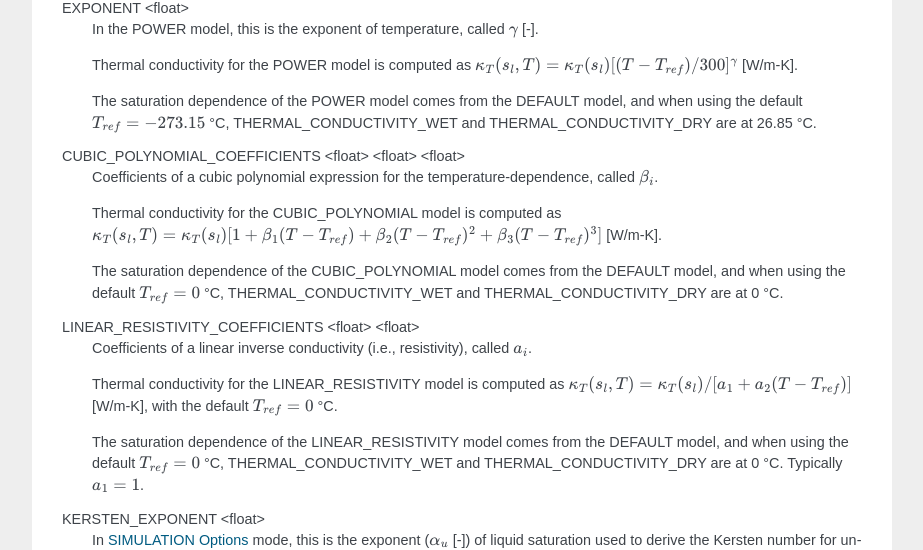
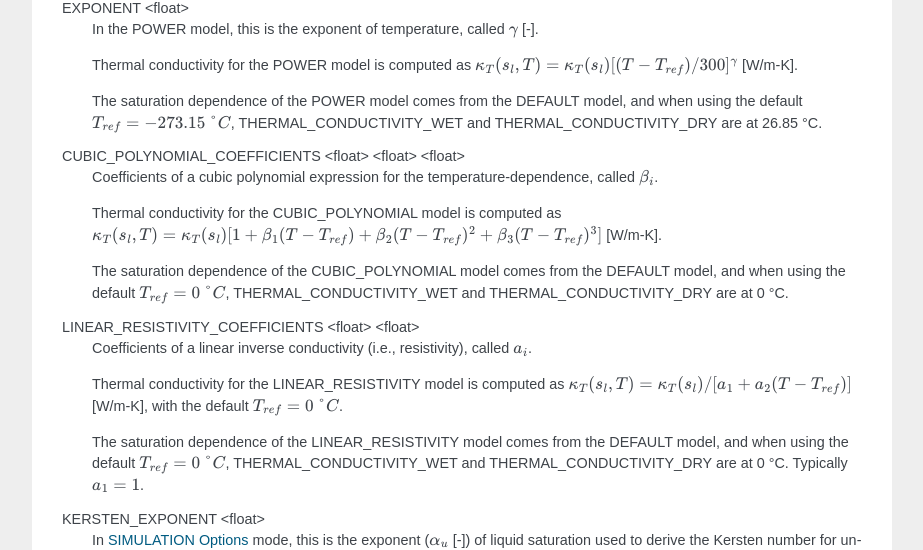
Before and after one commit to Miracloon/pflotran-documentation, a Sphinx documentation site: the page built from source/user_guide/cards/subsurface/characteristic_curves_thermal_card.rst, in a window 1280 px wide and 900 px high, scrolled down 1993 px. Shown: the part 148-698 px from the top of the window, without its empty margins (318-1241 px from the left). Built offline with Sphinx 7.4.7, drawn with Linux system fonts in a browser that asks for light colours; some of the changed text lies outside the part shown.

Commit message:
Clarified temperature applicability for dry conditions. Moved degree symbols to math context.

```diff
--- a/source/user_guide/cards/subsurface/characteristic_curves_thermal_card.rst
+++ b/source/user_guide/cards/subsurface/characteristic_curves_thermal_card.rst
@@ -135,21 +135,21 @@
 
  Thermal conductivity for the POWER model is computed as :math:`\kappa_T(s_l,T)=\kappa_T(s_l)[(T-T_{ref})/300]^\gamma` [W/m-K].
 
- The saturation dependence of the POWER model comes from the DEFAULT model, and when using the default :math:`T_{ref}=-273.15` °C, THERMAL_CONDUCTIVITY_WET and THERMAL_CONDUCTIVITY_DRY are at 26.85 °C.
+ The saturation dependence of the POWER model comes from the DEFAULT model, and when using the default :math:`T_{ref}=-273.15\:°C`, THERMAL_CONDUCTIVITY_WET and THERMAL_CONDUCTIVITY_DRY are at 26.85 °C.
 
 CUBIC_POLYNOMIAL_COEFFICIENTS <float> <float> <float>
  Coefficients of a cubic polynomial expression for the temperature-dependence, called :math:`\beta_i`.
 
  Thermal conductivity for the CUBIC_POLYNOMIAL model is computed as :math:`\kappa_T(s_l,T)=\kappa_T(s_l)[1 + \beta_1 (T-T_{ref}) + \beta_2 (T-T_{ref})^2 + \beta_3 (T-T_{ref})^3]` [W/m-K].
 
- The saturation dependence of the CUBIC_POLYNOMIAL model comes from the DEFAULT model, and when using the default :math:`T_{ref}=0` °C, THERMAL_CONDUCTIVITY_WET and THERMAL_CONDUCTIVITY_DRY are at 0 °C.
+ The saturation dependence of the CUBIC_POLYNOMIAL model comes from the DEFAULT model, and when using the default :math:`T_{ref}=0\:°C`, THERMAL_CONDUCTIVITY_WET and THERMAL_CONDUCTIVITY_DRY are at 0 °C.
 
 LINEAR_RESISTIVITY_COEFFICIENTS <float> <float>
  Coefficients of a linear inverse conductivity (i.e., resistivity), called :math:`a_i`.
 
- Thermal conductivity for the LINEAR_RESISTIVITY model is computed as :math:`\kappa_T(s_l,T)=\kappa_T(s_l)/[a_1 + a_2 (T - T_{ref})]` [W/m-K], with the default :math:`T_{ref}=0` °C.
+ Thermal conductivity for the LINEAR_RESISTIVITY model is computed as :math:`\kappa_T(s_l,T)=\kappa_T(s_l)/[a_1 + a_2 (T - T_{ref})]` [W/m-K], with the default :math:`T_{ref}=0\:°C`.
 
- The saturation dependence of the LINEAR_RESISTIVITY model comes from the DEFAULT model, and when using the default :math:`T_{ref}=0` °C, THERMAL_CONDUCTIVITY_WET and THERMAL_CONDUCTIVITY_DRY are at 0 °C. Typically :math:`a_1=1`.
+ The saturation dependence of the LINEAR_RESISTIVITY model comes from the DEFAULT model, and when using the default :math:`T_{ref}=0\:°C`, THERMAL_CONDUCTIVITY_WET and THERMAL_CONDUCTIVITY_DRY are at 0 °C. Typically :math:`a_1=1`.
 
 KERSTEN_EXPONENT <float>
  In :ref:`th-card` mode, this is the exponent (:math:`\alpha_{u}` [-]) of liquid saturation used to derive the Kersten number for unfrozen soil: :math:`Ke_{u}=s^{\alpha_{u}}_{l}` (see :ref:`mode-th-ice-model`).
@@ -200,7 +200,7 @@
 
 The radial model (`ASM_RADIAL <tcc-assembly-radial-input_>`_) takes the form of the DEFAULT curve, albeit with a temperature-dependent dry component and a special wet component: :math:`\kappa_{radial}(s_l,T)=\kappa_{d}(T)+[\kappa_{w}^{\prime}-\kappa_{d}(T)\sqrt{s_{l}}]` [W/m-K].
 
-The dry thermal conductivity of the radial model takes the form of a power law with temperature: :math:`\kappa_{d}(T)=\kappa_{d}^{0}+\alpha T^{\beta}` [W/m-K].[6]
+The dry thermal conductivity of the radial model takes the form of a power law with temperature: :math:`\kappa_{d}(T)=\kappa_{d}^{0}+\alpha T^{\beta}` [W/m-K] for :math:`T\ge\:0 °C`.[6]
   * This model can be used on its own with the `DRY_CONDITIONS <tcc-assembly-dry-input_>`_ function.
   * A constant :math:`\kappa_{w}` may be specified to use the saturation dependence of the `DEFAULT <tcc-default-input_>`_ model.
 
```
